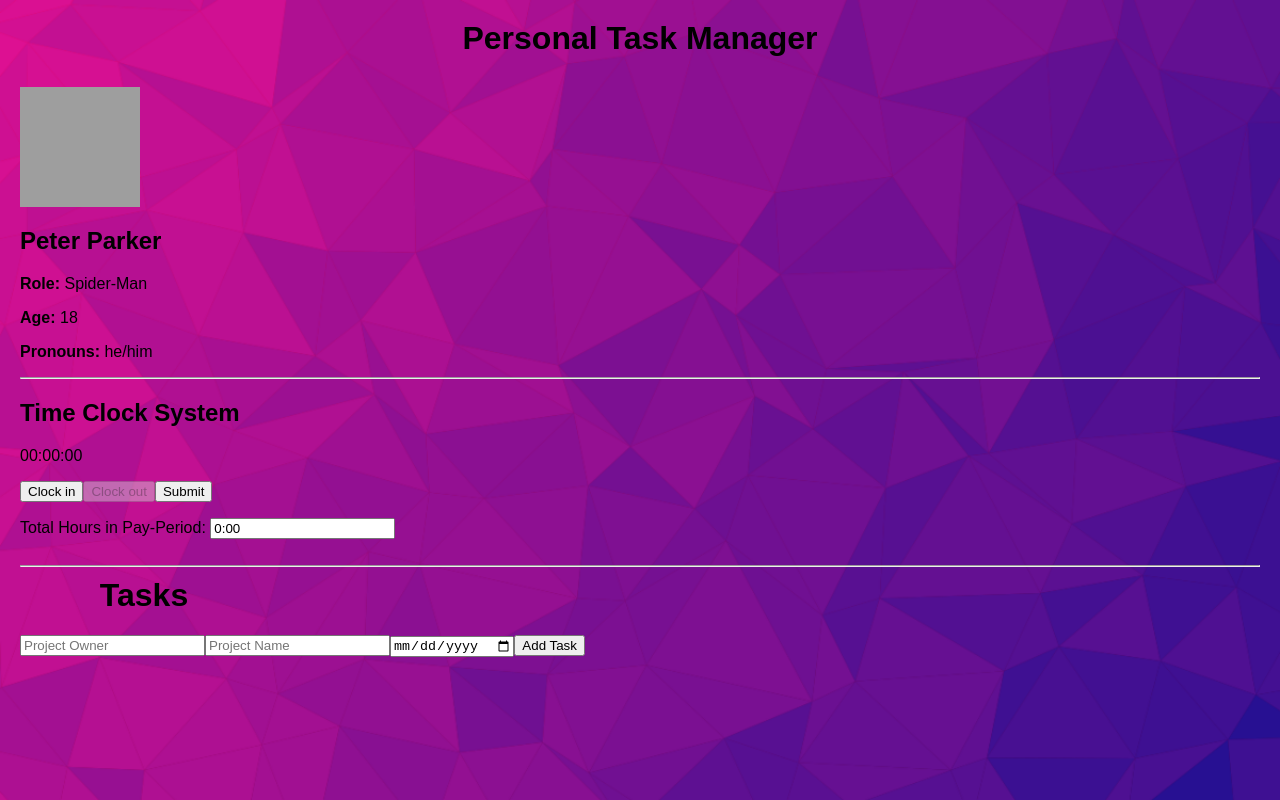
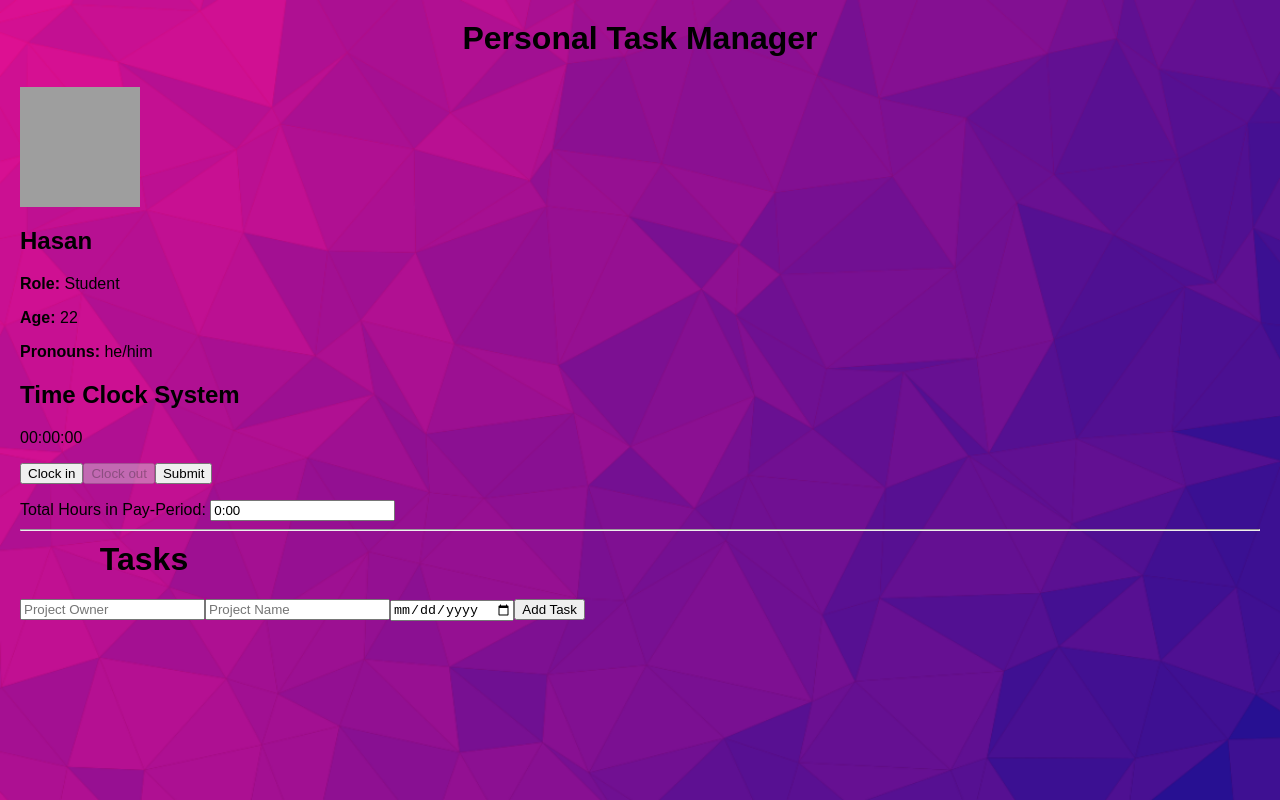
Before and after one commit to hasnpol/task-manager-project, a React (Vite) app: page / in a window 1280 px wide. Built offline with nearby package versions, Linux system fonts and the light colour scheme; grey boxes are pictures that could not be loaded.

Commit message:
adding JSON file and modifying Person.jsx

```diff
--- a/src/Person.jsx
+++ b/src/Person.jsx
@@ -1,25 +1,68 @@
 import "./styles.css";
 import Timer from "./Timer";
+import data from "../userData.json";
+import React, { useEffect, useState } from "react";
+
+const getUserDataFromLocalStorage = () => {
+  // Use JSON file and store in localStorage
+  localStorage.setItem("userData", JSON.stringify(data));
+
+  try {
+    // Retrieve JSON data from localStorage
+    const jsonData = localStorage.getItem("userData");
+
+    if (jsonData) {
+      // Parse JSON data
+      const taskData = JSON.parse(jsonData);
+      return taskData;
+    } else {
+      return null; // Return null if no data is found
+    }
+  } catch (error) {
+    console.error("Error retrieving data:", error.message);
+    return null;
+  }
+};
 
 // Person component; contains basic information about the person.
 // Contains a Timer component.
 function Person() {
+  const [userData, setUserData] = useState(null);
+
+  useEffect(() => {
+    // Fetch data when the component mounts
+    const fetchData = async () => {
+      const data = getUserDataFromLocalStorage();
+      setUserData(data);
+    };
+
+    fetchData();
+  }, []);
+
   return (
     <div>
       <img src="https://www.copahost.com/blog/wp-content/uploads/2019/07/imgsize2.png" />
-      <br /> <h2>Peter Parker</h2>
+      {userData ? (
         <p>
-        <strong>Role: </strong>Spider-Man
+          <h2>{userData.name}</h2>
+          <p>
+            <strong>Role: </strong>
+            {userData.role}
           </p>
           <p>
-        <strong>Age: </strong>18
+            <strong>Age: </strong>
+            {userData.age}
           </p>
           <p>
-        <strong>Pronouns: </strong>he/him
+            <strong>Pronouns: </strong>
+            {userData.pronouns}
           </p>
-      <hr />
+        </p>
+      ) : (
+        <p>No user information available.</p>
+      )}
+
       <Timer />
-      <br />
     </div>
   );
 }
--- /dev/null
+++ b/userData.json
@@ -0,0 +1,6 @@
+{
+    "name": "Hasan",
+    "role": "Student",
+    "age": 22,
+    "pronouns": "he/him"
+}
```
Lines whose indentation alone changed are shown as unchanged.
